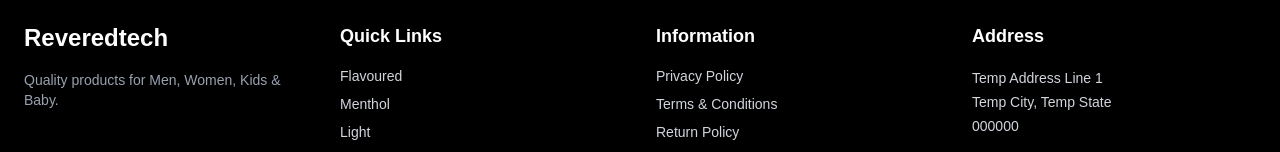
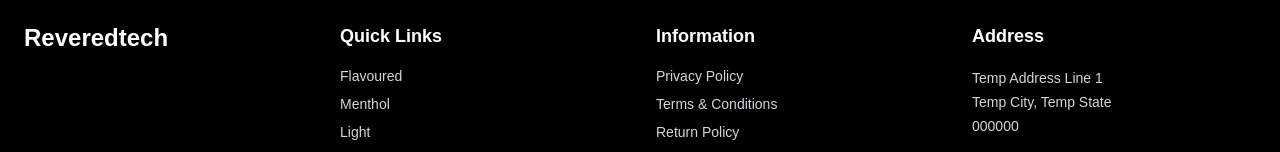
Before and after one commit to Asifaliqazi/my-nextjs-project, a Next.js app: page /product in a window 1280 px wide. Shown: the part 250-402 px from the top of the page. Built offline with nearby package versions, Linux system fonts and the light colour scheme; no server answers.

Commit message:
Updated categories and products API

```diff
--- a/app/components/Footer.tsx
+++ b/app/components/Footer.tsx
@@ -12,7 +12,7 @@ export default function Footer() {
             Reveredtech
           </h3>
           <p className="text-sm text-gray-400">
-            Quality products for Men, Women, Kids & Baby.
+
           </p>
         </div>
 
```
